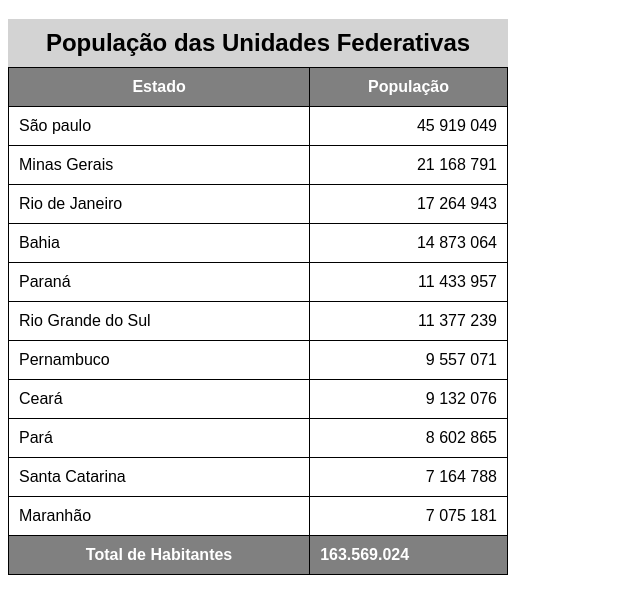
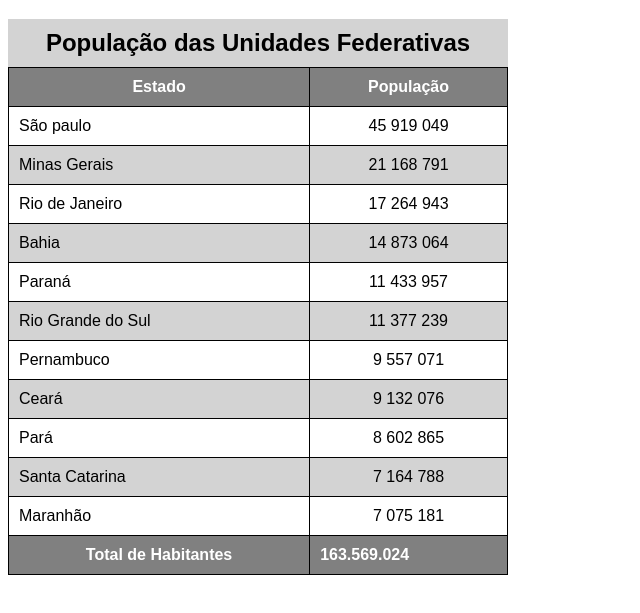
Before and after one commit to douglasalvesss21/html-css, a plain HTML site: page 028/tabela002.html in a window 1280 px wide. Shown: the part 61-674 px from the top of the page, without its empty margins (0-640 px from the left). Drawn offline with Linux system fonts and the light colour scheme.

Commit message:
Atualização da tabela 002

```diff
--- a/028/tabela002.html
+++ b/028/tabela002.html
@@ -12,6 +12,7 @@
         table {
             width: 500px;
             border-collapse: collapse;
+            position: relative;
         }
 
         td, th {
@@ -31,8 +32,16 @@
             color: white;
         }
 
+        thead > tr > th {
+            position: sticky;
+        }
+
+        tbody > tr:nth-child(2n) {
+            background-color: lightgray;
+        }
+
         td.numero {
-            text-align: right;
+            text-align: center;
         }
     </style>
 </head>
```
